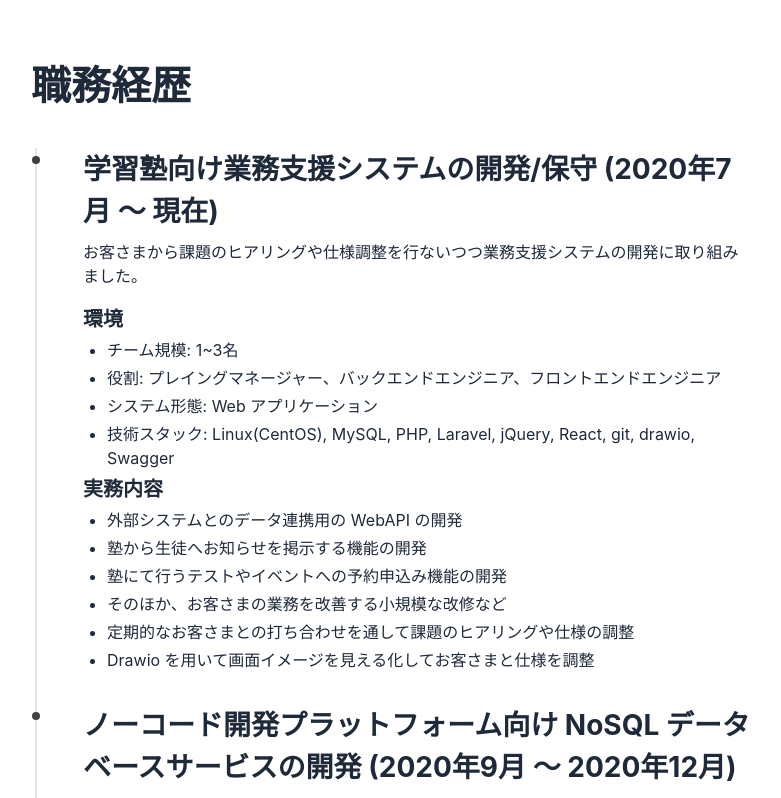
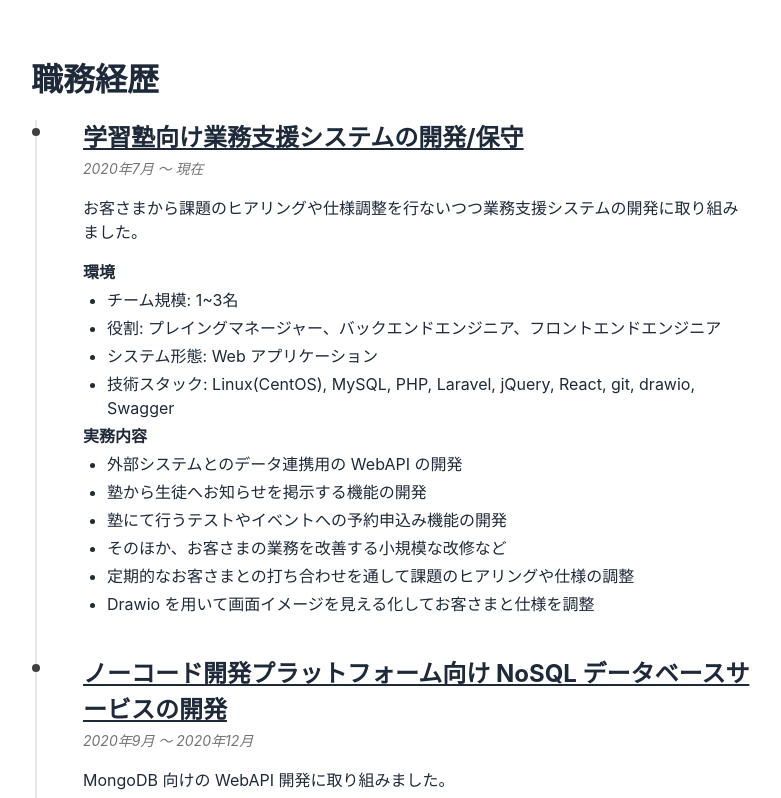
Before and after one commit to yoshik159753/portfolio, a Next.js app: page / in a window 1280 px wide. Shown: the part 1540-2338 px from the top of the page, without its empty margins (249-1030 px from the left). Built offline with nearby package versions, Linux system fonts and the light colour scheme.

Commit message:
upd 職歴のスタイルを全体的に見直し

```diff
--- a/components/works.js
+++ b/components/works.js
@@ -10,8 +10,8 @@ import styles from "@/components/works.module.css";
 const Works = ({ children }) => {
   const [isClosed, setIsClosed] = useState(true);
 
-  // h1 タグを外だし(タイムライン縦線の対象外とするため)
-  const title = children.match(/^#\s+(.+)/m)?.[1] ?? "";
+  // 見出しを外だし(タイムライン縦線の対象外とするため)
+  const title = children.match(/^##\s+(.+)/m)?.[1] ?? "";
 
   return (
     <div>
@@ -20,12 +20,12 @@ const Works = ({ children }) => {
         transition={{ duration: 0.6, ease: "easeInOut" }}
         className="relative overflow-hidden"
       >
-        <h1>{title}</h1>
+        <h2 className="mb-4">{title}</h2>
         <div className={styles.timeline}>
           <ReactMarkdown
             remarkPlugins={[remarkGfm]}
             rehypePlugins={[rehypeRaw]}
-            components={{ h1: () => null }}
+            components={{ h2: () => null }}
           >
             {children}
           </ReactMarkdown>
--- a/components/works.module.css
+++ b/components/works.module.css
@@ -3,6 +3,16 @@
   position: relative;
   padding-left: 1.25rem;
   margin-left: 0.25rem;
+
+  &::before {
+    content: "";
+    position: absolute;
+    left: 0;
+    top: 0;
+    bottom: 0;
+    width: 2px;
+    background-color: #e5e5e5;
+  }
 }
 
 @media (min-width: 768px) {
@@ -11,24 +21,16 @@
   }
 }
 
-.timeline::before {
-  content: "";
-  position: absolute;
-  left: 0;
-  top: 0;
-  bottom: 0;
-  width: 2px;
-  background-color: #e5e5e5;
+/* 各案件の丸点 */
+.timeline h4 {
+  position: relative;
+  text-decoration: underline;
+
+  &:not(:first-of-type) {
+    margin-top: 2.5rem;
   }
 
-/* 各案件の丸点 */
-.timeline h3 {
-  position: relative;
-  margin-top: 2rem;
-  margin-bottom: 0.5rem;
-}
-
-.timeline h3::before {
+  &::before {
     content: "";
     position: absolute;
     top: 0.5rem;
@@ -38,9 +40,10 @@
     border-radius: 50%;
     background-color: #404040;
   }
+}
 
 @media (min-width: 768px) {
-  .timeline h3::before {
+  .timeline h4::before {
     left: calc(-3.2rem);
   }
 }
--- a/content/works.md
+++ b/content/works.md
@@ -1,17 +1,19 @@
-# 職務経歴
+## 職務経歴
 
-### 学習塾向け業務支援システムの開発/保守 (2020年7月 〜 現在)
+#### 学習塾向け業務支援システムの開発/保守
+
+*2020年7月 〜 現在*
 
 お客さまから課題のヒアリングや仕様調整を行ないつつ業務支援システムの開発に取り組みました。
 
-##### 環境
+###### 環境
 
 - チーム規模: 1~3名
 - 役割: プレイングマネージャー、バックエンドエンジニア、フロントエンドエンジニア
 - システム形態: Web アプリケーション
 - 技術スタック: Linux(CentOS), MySQL, PHP, Laravel, jQuery, React, git, drawio, Swagger
 
-##### 実務内容
+###### 実務内容
 
 - 外部システムとのデータ連携用の WebAPI の開発
 - 塾から生徒へお知らせを掲示する機能の開発
@@ -20,139 +22,157 @@
 - 定期的なお客さまとの打ち合わせを通して課題のヒアリングや仕様の調整
 - Drawio を用いて画面イメージを見える化してお客さまと仕様を調整
 
-### ノーコード開発プラットフォーム向け NoSQL データベースサービスの開発 (2020年9月 〜 2020年12月)
+#### ノーコード開発プラットフォーム向け NoSQL データベースサービスの開発
+
+*2020年9月 〜 2020年12月*
 
 MongoDB 向けの WebAPI 開発に取り組みました。
 
-##### 環境
+###### 環境
 
 - チーム規模: 1~3名
 - 役割: バックエンドエンジニア
 - システム形態: Web アプリケーション
 - 技術スタック: Linux(Ubuntu), MongoDB, Python, Flask, Ansible, git, Swagger, LXD
 
-##### 実務内容
+###### 実務内容
 
 - 外部システムが MongoDB を操作するための WebAPI の開発
 - セキュリティ考慮により、エンドユーザーごとにアプリケーションを立ち上げる仕組みを Ansible にて提供
 - Ansible の動作検証として LXD によるコンテナ環境を構築
 - Swagger を用いてお客さまと API の仕様の調整
 
-### 衛星データ向け GIS サービスの開発 (2019年5月 〜 2020年6月)
+#### 衛星データ向け GIS サービスの開発
+
+*2019年5月 〜 2020年6月*
 
 認可やファイル管理の仕組みに関するプロトタイプの開発、また GIS 機能の開発に取り組みました。
 
-##### 環境
+###### 環境
 
 - チーム規模: 5~7名
 - 役割: バックエンドエンジニア、フロントエンドエンジニア
 - システム形態: Web アプリケーション
 - 技術スタック: Linux(Ubuntu), PostgreSQL, Nginx, Python, FastAPI, jQuery, Leaflet, git, Swagger
 
-##### 実務内容
+###### 実務内容
 
 - サードパーティが提供するプラグインをサービスが認可する仕組みのプロトタイプを JWT を用いて開発
 - サードパーティが ZIP 形式でアップロードしたプラグインを展開し、静的ファイルとして公開する仕組みのプロトタイプを開発
 - GIS の地図上に図形を描画し、図形を保存/読み込みする機能を開発
 - GIS の地図上に表示する衛星データの一覧に対して、衛星データのプロパティをもとに絞り込む機能の開発
 
-### IoT 向け死活監視サービスの開発 (2018年6月 〜 2019年4月)
+#### IoT 向け死活監視サービスの開発
+
+*2018年6月 〜 2019年4月*
 
 IoT 機器の死活監視サービスの機能開発、またサービスを運用するための業務支援システムの開発に取り組みました。
 
-##### 環境
+###### 環境
 
 - チーム規模: 1~2名
 - 役割: バックエンドエンジニア、フロントエンドエンジニア
 - システム形態: Web アプリケーション
 - 技術スタック: Java8, Spring, PHP, CodeIgniter, Vue.js, jQuery, git
 
-##### 実務内容
+###### 実務内容
 
 - ピッキングした IoT 機器を登録し在庫調整をする機能の開発
 - IoT 機器と代理店情報を紐付ける機能の開発
 - IoT 機器をグルーピングして管理する機能の開発
 
-### 携帯電話の修理に関する業務支援システムの開発 (2016年11月 〜 2018年5月)
+#### 携帯電話の修理に関する業務支援システムの開発
 
-##### 環境
+*2016年11月 〜 2018年5月*
+
+###### 環境
 
 - チーム規模: 10名
 - 役割: バックエンドエンジニア、フロントエンドエンジニア
 - システム形態: Web アプリケーション
 - 技術スタック: Oracle11g, Java6, Seasar2, DBFlute, JavaScript, CSS
 
-##### 実務内容
+###### 実務内容
 
 - 修理担当者やカスタマーサポータが操作する業務支援システムの開発
 - 携帯電話の機種ごとに修理のフローが変わるため、発売する機種に応じたシステム改修
 - メンバへの git 講習会の実施
 
-### 建設業向け工程管理システムの開発 (2016年8月 〜 2016年10月)
+#### 建設業向け工程管理システムの開発
 
-##### 環境
+*2016年8月 〜 2016年10月*
+
+###### 環境
 
 - チーム規模: 3名
 - 役割: バックエンドエンジニア、フロントエンドエンジニア
 - システム形態: Web アプリケーション
 - 技術スタック: Oracle, Java6, Seasar2, JSP, JavaScript, CSS
 
-##### 実務内容
+###### 実務内容
 
 - Oracle のストアドプロシージャ/ストアドファンクションを SQL Server 向けへの変換作業
 - 掲示板機能の開発
 
-### カーナビシステム(Android Auto)の開発 (2015年5月 〜 2016年7月)
+#### カーナビシステム(Android Auto)の開発
 
-##### 環境
+*2015年5月 〜 2016年7月*
+
+###### 環境
 
 - チーム規模: 5名
 - 役割: バックエンドエンジニア
 - システム形態: Android アプリケーション
 - 技術スタック: Android, Java
 
-##### 実務内容
+###### 実務内容
 
 - Android Auto と Android 端末の Bluetooth ペアリング機能の実装
 - ナビゲーション情報を画像表示する処理の実装
 
-### 航空管制に関するシステムの開発 (2014年3月 〜 2015年4月)
+#### 航空管制に関するシステムの開発
 
-##### 環境
+*2014年3月 〜 2015年4月*
+
+###### 環境
 
 - チーム規模: 5名
 - 役割: バックエンドエンジニア
 - システム形態: サーバサイドアプリケーション
 - 技術スタック: \*nix, WebOTX(NEC 製 Application Server), C/C++
 
-##### 実務内容
+###### 実務内容
 
 - 導入するフレームワークを用いたパイロット開発
 - アプリケーション間の通信用ライブラリの開発
 
-### 携帯キャリアの業務システム開発 (2011年10月 〜 2014年2月)
+#### 携帯キャリアの業務システム開発
 
-##### 環境
+*2011年10月 〜 2014年2月*
+
+###### 環境
 
 - チーム規模: 10名
 - 役割: バックエンドエンジニア
 - システム形態: サーバサイドアプリケーション
 - 技術スタック: HP-UX, C 言語
 
-##### 実務内容
+###### 実務内容
 
 - 顧客情報を管理するサブシステムの開発
 - 受信したメールを制御するサブシステムの開発
 
-### カーナビシステムの開発 (2008年4月 〜 2010年8月)
+#### カーナビシステムの開発
 
-##### 環境
+*2008年4月 〜 2010年8月*
+
+###### 環境
 
 - チーム規模: 10名
 - 役割: 組み込みエンジニア
 - システム形態: 組み込みシステム
 - 技術スタック: μITRON, C 言語
 
-##### 実務内容
+###### 実務内容
 
 - Bluetooth のペアリングを制御するサブシステムの開発
```
Lines whose indentation alone changed are shown as unchanged.
